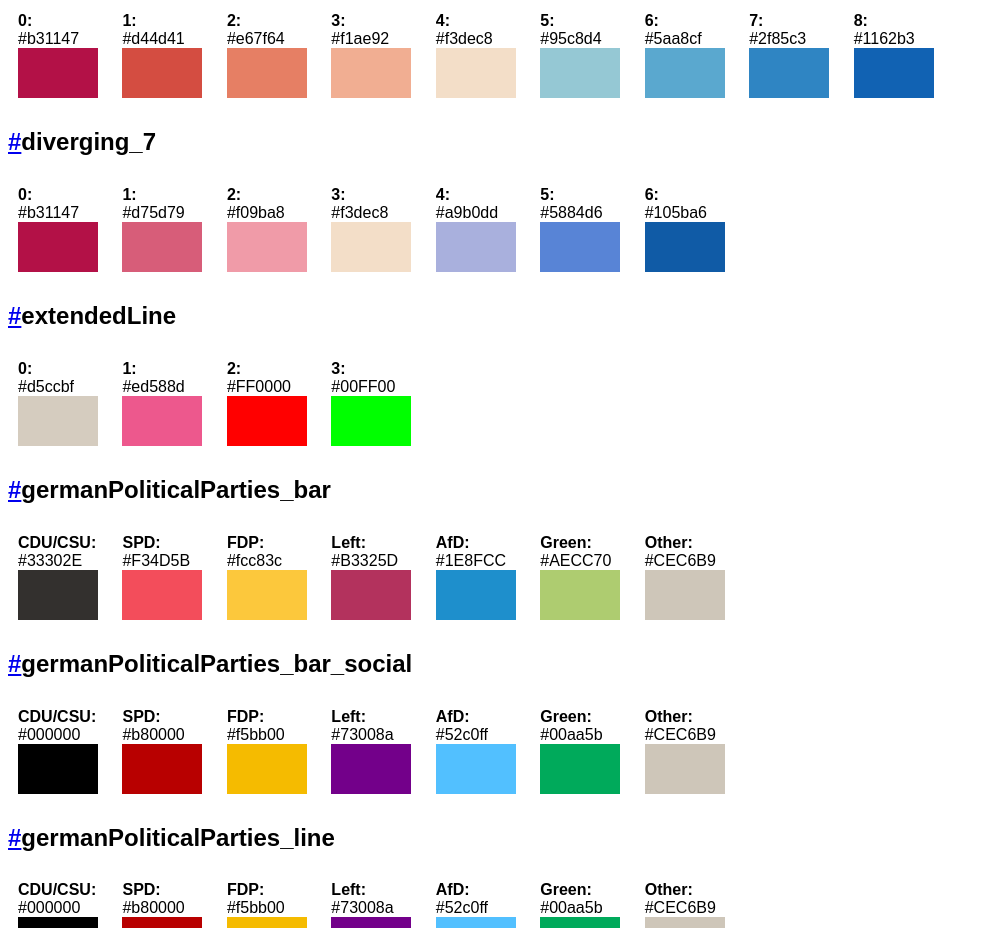
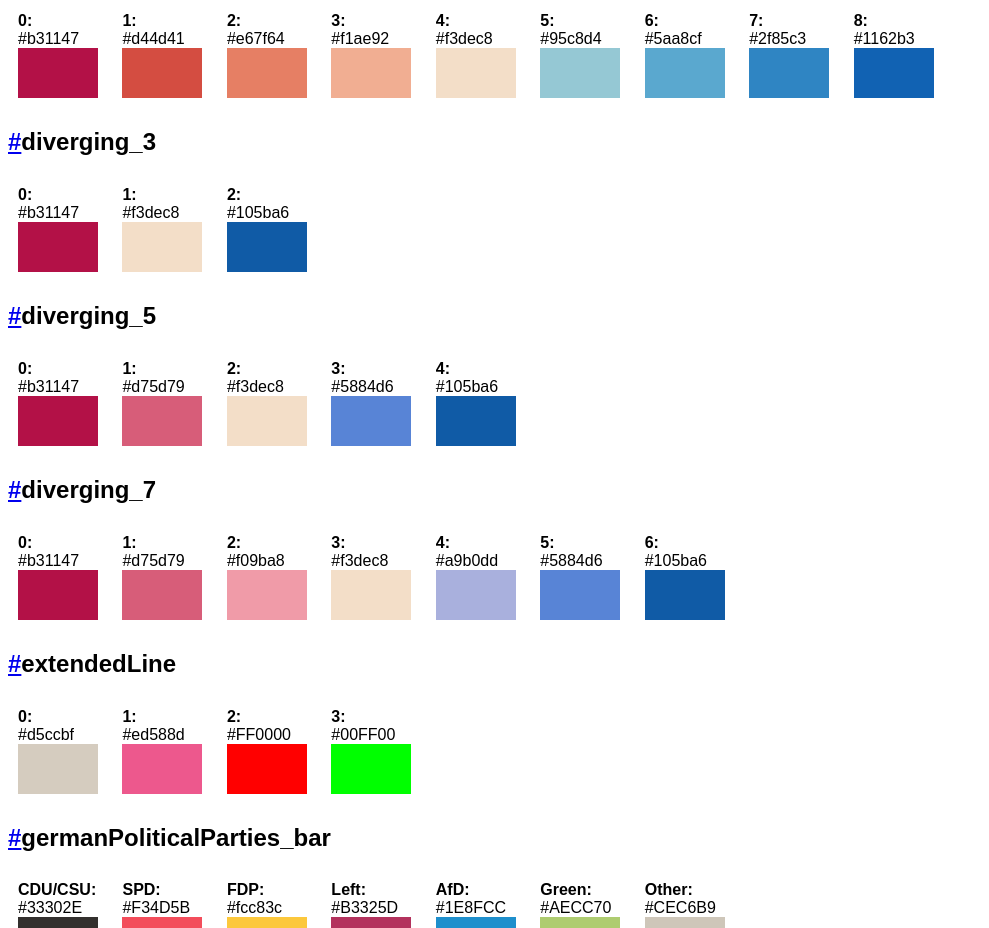
Before and after one commit to ft-interactive/g-chartcolour, a website: page index.html in a window 1280 px wide. Shown: the part 1380-2308 px from the top of the page, without its empty margins (0-989 px from the left). Drawn offline with Linux system fonts and the light colour scheme.

Commit message:
build 0.8.20

```diff
--- a/index.html
+++ b/index.html
@@ -266,6 +266,56 @@
             <div class="swatch-container">
                 <b>8:</b><br>#1162b3
                 <div class="swatch" style="background:#1162b3">&nbsp;</div>
+            </div>
+
+        </div>
+
+        <div class="palette">
+        <h2 id="diverging_3"><a href="#diverging_3">#</a>diverging_3</h2>
+
+            <div class="swatch-container">
+                <b>0:</b><br>#b31147
+                <div class="swatch" style="background:#b31147">&nbsp;</div>
+            </div>
+
+            <div class="swatch-container">
+                <b>1:</b><br>#f3dec8
+                <div class="swatch" style="background:#f3dec8">&nbsp;</div>
+            </div>
+
+            <div class="swatch-container">
+                <b>2:</b><br>#105ba6
+                <div class="swatch" style="background:#105ba6">&nbsp;</div>
+            </div>
+
+        </div>
+
+        <div class="palette">
+        <h2 id="diverging_5"><a href="#diverging_5">#</a>diverging_5</h2>
+
+            <div class="swatch-container">
+                <b>0:</b><br>#b31147
+                <div class="swatch" style="background:#b31147">&nbsp;</div>
+            </div>
+
+            <div class="swatch-container">
+                <b>1:</b><br>#d75d79
+                <div class="swatch" style="background:#d75d79">&nbsp;</div>
+            </div>
+
+            <div class="swatch-container">
+                <b>2:</b><br>#f3dec8
+                <div class="swatch" style="background:#f3dec8">&nbsp;</div>
+            </div>
+
+            <div class="swatch-container">
+                <b>3:</b><br>#5884d6
+                <div class="swatch" style="background:#5884d6">&nbsp;</div>
+            </div>
+
+            <div class="swatch-container">
+                <b>4:</b><br>#105ba6
+                <div class="swatch" style="background:#105ba6">&nbsp;</div>
             </div>
 
         </div>
```
Also changed, not shown: build/g-chartcolour.js, build/g-chartcolour.min.js.
